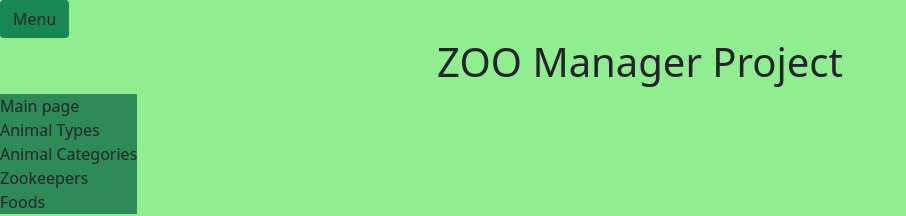
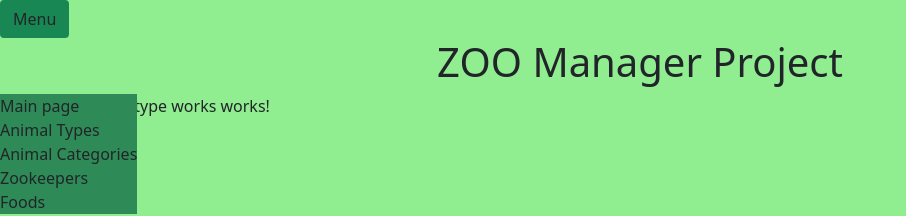
Before and after one commit to LukaszMichalsky/Project_TIU, an Angular app in the folder zoo-manager-frontend/: page /animaltype in a window 1280 px wide. Shown: the top 216 px of the page, without its empty margins (0-906 px from the left). Built offline with nearby package versions, Linux system fonts and the light colour scheme.

Commit message:
Improve .html templateUrls in  components

```diff
--- a/zoo-manager-frontend/src/app/animaltype/animaltype.component.html
+++ b/zoo-manager-frontend/src/app/animaltype/animaltype.component.html
@@ -1,3 +1,3 @@
 <div class="container">
-Animal type works!
+    Animaltype works works!
 </div>
--- a/zoo-manager-frontend/src/app/animaltype/animaltype.component.ts
+++ b/zoo-manager-frontend/src/app/animaltype/animaltype.component.ts
@@ -2,11 +2,7 @@ import { Component, OnInit } from '@angular/core';
 
 @Component({
   selector: 'app-animaltype',
-  template: `
-    <p>
-      animaltype works!
-    </p>
-  `,
+  templateUrl: './animaltype.component.html',
   styles: [
   ]
 })
--- a/zoo-manager-frontend/src/app/food/food.component.html
+++ b/zoo-manager-frontend/src/app/food/food.component.html
@@ -1,2 +1,3 @@
-<div class="container">Food works!
+<div class="container">
+    Food works!
 </div>
--- a/zoo-manager-frontend/src/app/food/food.component.ts
+++ b/zoo-manager-frontend/src/app/food/food.component.ts
@@ -2,11 +2,7 @@ import { Component, OnInit } from '@angular/core';
 
 @Component({
   selector: 'app-food',
-  template: `
-    <p>
-      food works!
-    </p>
-  `,
+  templateUrl: './food.component.html',
   styles: [
   ]
 })
--- a/zoo-manager-frontend/src/app/zookeeper/zookeeper.component.ts
+++ b/zoo-manager-frontend/src/app/zookeeper/zookeeper.component.ts
@@ -2,11 +2,7 @@ import { Component, OnInit } from '@angular/core';
 
 @Component({
   selector: 'app-zookeeper',
-  template: `
-    <p>
-      zookeeper works!
-    </p>
-  `,
+  templateUrl: './zookeeper.component.html',
   styles: [
   ]
 })
```
